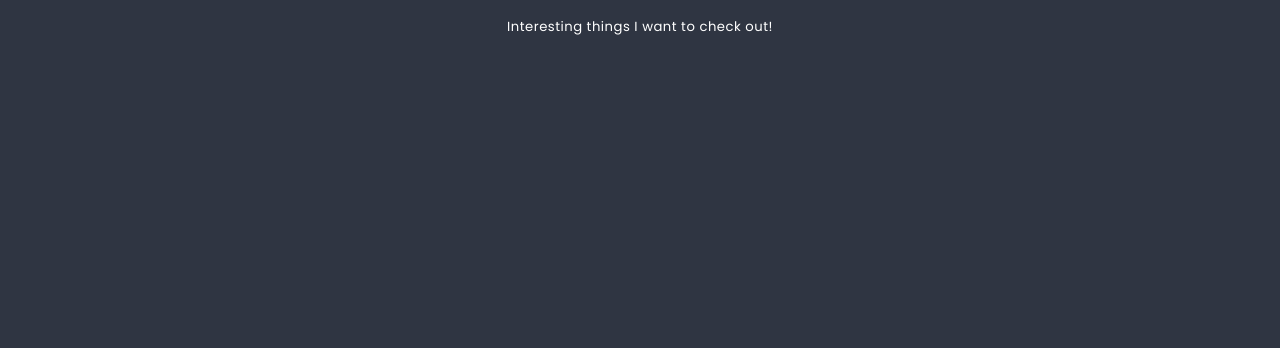
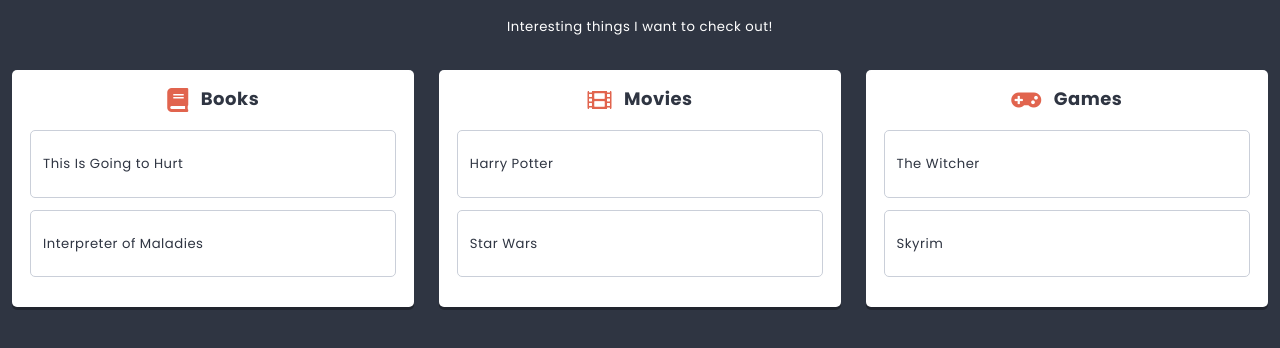
Before and after one commit to kherma/school-07-react-starter, a React app: page / in a window 1280 px wide. Shown: the part 362-710 px from the top of the page. Built offline with nearby package versions, Linux system fonts and the light colour scheme.

Commit message:
Refactor List and Column components for Redux

```diff
--- a/src/components/App/App.js
+++ b/src/components/App/App.js
@@ -1,7 +1,7 @@
 import React, { Component } from 'react';
 import styles from './App.scss';
 import PropTypes from 'prop-types';
-import List from './../List/List.js';
+import List from './../List/ListContainer.js';
 
 class App extends Component {
   static propTypes = {
@@ -11,12 +11,12 @@
   };
 
   render() {
-    const {title, subtitle, lists} = this.props;
+    const { title, subtitle, lists } = this.props;
     return (
       <main className={styles.component}>
         <h1 className={styles.title}>{title}</h1>
         <h2 className={styles.subtitle}>{subtitle}</h2>
-        {lists.map(listData => (
+        {lists.map((listData) => (
           <List key={listData.id} {...listData} />
         ))}
       </main>
--- a/src/components/Card/Card.js
+++ b/src/components/Card/Card.js
@@ -2,14 +2,19 @@
 import styles from './Card.scss';
 import PropTypes from 'prop-types';
 
+class Card extends React.Component {
+  static propTypes = {
+    title: PropTypes.node.isRequired,
+  };
 
-const Card = (props) => (
-
-  <div className={styles.component}>
-    <p>{props.title}</p>
-  </div>
-);
-
-Card.propTypes = { title: PropTypes.node.isRequired };
+  render() {
+    const { title } = this.props;
+    return (
+      <div className={styles.component}>
+        <p> {title} </p>
+      </div>
+    );
+  }
+}
 
 export default Card;
--- a/src/components/Column/Column.js
+++ b/src/components/Column/Column.js
@@ -2,15 +2,11 @@
 import styles from './Column.scss';
 import PropTypes from 'prop-types';
 import Card from './../Card/Card.js';
-import Creator from './../Creator/Creator.js';
-import { settings } from './../../data/dataStore.js';
+// import Creator from './../Creator/Creator.js';
+// import { settings } from './../../data/dataStore.js';
 import Icon from './../Icon/Icon.js';
 
 class Column extends Component {
-  state = {
-    cards: this.props.cards || [],
-  };
-
   static propTypes = {
     title: PropTypes.node.isRequired,
     cards: PropTypes.array,
@@ -21,38 +17,25 @@
     title: 'Category',
   };
 
-  addCard(title) {
-    this.setState((state) => ({
-      cards: [
-        ...state.cards,
-        {
-          key: state.cards.length
-            ? state.cards[state.cards.length - 1].key + 1
-            : 0,
-          title,
-        },
-      ],
-    }));
-  }
-
   render() {
+    const { title, icon, cards } = this.props;
     return (
       <section className={styles.component}>
         <h3 className={styles.title}>
           <span className={styles.icon}>
-            <Icon name={this.props.icon} />
+            <Icon name={icon} />
           </span>
-          {this.props.title}
+          {title}
         </h3>
         <div>
-          {this.state.cards.map(({ key, ...title }) => (
-            <Card key={key} {...title} />
+          {cards.map((cardData) => (
+            <Card key={cardData.id} {...cardData} />
           ))}
 
-          <Creator
+          {/* <Creator
             text={settings.cardCreatorText}
             action={(title) => this.addCard(title)}
-          />
+          /> */}
         </div>
       </section>
     );
--- /dev/null
+++ b/src/components/Column/ColumnContainer.js
@@ -0,0 +1,11 @@
+import { connect } from 'react-redux';
+import Column from './Column.js';
+
+export const getCardsForColumn = ({ cards }, columnId) =>
+  cards.filter((card) => card.columnId == columnId);
+
+const mapStateToProps = (state, props) => ({
+  cards: getCardsForColumn(state, props.id),
+});
+
+export default connect(mapStateToProps)(Column);
--- a/src/components/List/List.js
+++ b/src/components/List/List.js
@@ -2,7 +2,7 @@
 import styles from './List.scss';
 import Hero from './../Hero/Hero.js';
 import PropTypes from 'prop-types';
-// import Column from './../Column/Column.js';
+import Column from '../Column/ColumnContainer.js';
 import { settings } from './../../data/dataStore.js';
 import ReactHtmlParser from 'react-html-parser';
 // import Creator from './../Creator/Creator.js';
@@ -20,19 +20,17 @@
     description: settings.defaultListDescription,
   };
   render() {
-    const {title, image, description} = this.props;
+    const { title, image, description, columns } = this.props;
     return (
       <section className={styles.component}>
         <Hero titleText={title} imageSrc={image} />
-        <div className={styles.description}>
-          {ReactHtmlParser(description)}
-        </div>
-        {/* <div className={styles.columns}>
-          {this.state.columns.map(({ key, ...columnProps }) => (
-            <Column key={key} {...columnProps} />
+        <div className={styles.description}>{ReactHtmlParser(description)}</div>
+        <div className={styles.columns}>
+          {columns.map((columnData) => (
+            <Column key={columnData.id} {...columnData} />
           ))}
         </div>
-        <div className={styles.creator}>
+        {/* <div className={styles.creator}>
           <Creator
             text={settings.columnCreatorText}
             action={(title) => this.addColumn(title)}
--- /dev/null
+++ b/src/components/List/ListContainer.js
@@ -0,0 +1,11 @@
+import { connect } from 'react-redux';
+import List from './List';
+
+export const getColumnsForList = ({ columns }, listId) =>
+  columns.filter((column) => column.listId == listId);
+
+const mapStateToProps = (state, props) => ({
+  columns: getColumnsForList(state, props.id),
+});
+
+export default connect(mapStateToProps)(List);
```
